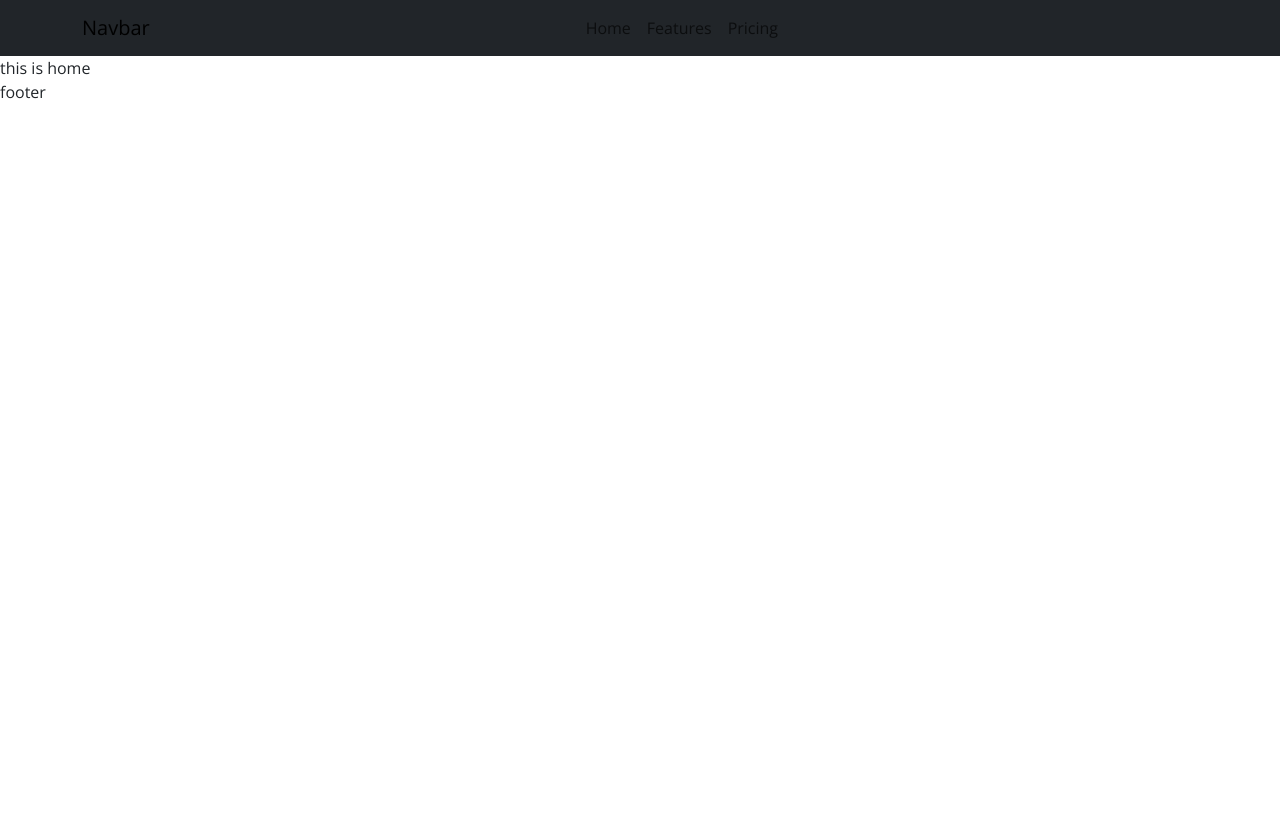
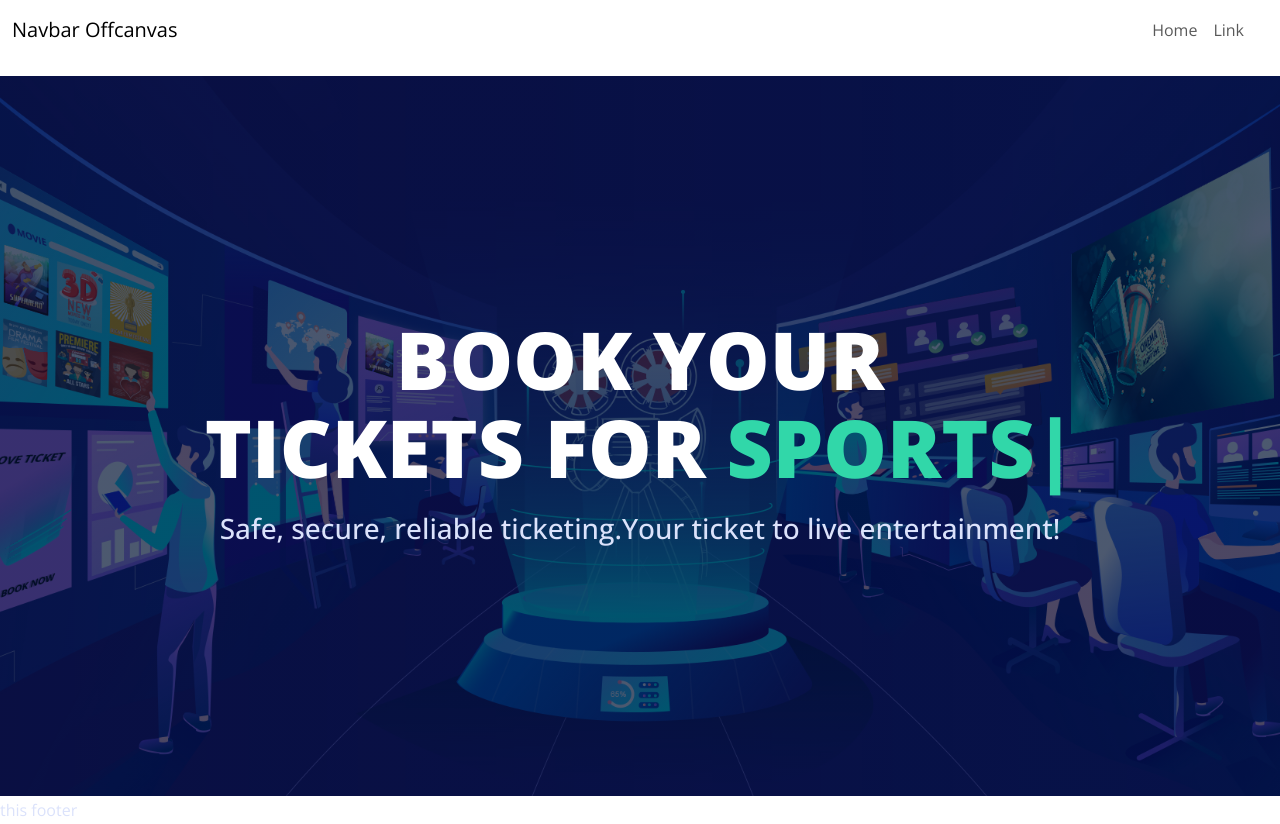
Before and after one commit to Solaiman366882/Boleto_Show_FrontEnd, a React (Vite) app: page / in a window 1280 px wide. Before the commit the page ends 800 px from the top, so only its background shows below. Built offline with nearby package versions, Linux system fonts and the light colour scheme.

Commit message:
banner section design completed

```diff
--- a/package.json
+++ b/package.json
@@ -14,7 +14,8 @@
     "react": "^18.2.0",
     "react-bootstrap": "^2.10.0",
     "react-dom": "^18.2.0",
-    "react-router-dom": "^6.21.3"
+    "react-router-dom": "^6.21.3",
+    "react-type-animation": "^3.2.0"
   },
   "devDependencies": {
     "@types/react": "^18.2.43",
--- /dev/null
+++ b/src/Components/Banner/Banner.jsx
@@ -0,0 +1,33 @@
+import { TypeAnimation } from "react-type-animation";
+
+const Banner = () => {
+	return (
+		<div className="banner-section">
+			<div className="hero">
+				<h1>
+					book your <br /> tickets for <span><TypeAnimation
+					sequence={[
+						// Same substring at the start will only be typed out once, initially
+						"Movie",
+						2000, // wait 1s before replacing "Mice" with "Hamsters"
+						"Events",
+						2000,
+						"Sports",
+						2000,
+					]}
+					wrapper="span"
+					speed={50}
+					style={{  display: "inline-block" }}
+					repeat={Infinity}
+				/> </span>
+				</h1>
+				<h2>
+					Safe, secure, reliable ticketing.Your ticket to live
+					entertainment!
+				</h2>
+			</div>
+		</div>
+	);
+};
+
+export default Banner;
--- a/src/Components/Header/Header.jsx
+++ b/src/Components/Header/Header.jsx
@@ -1,16 +1,29 @@
-import { Container, Nav, Navbar } from "react-bootstrap";
+import { Container, Nav, Navbar, Offcanvas } from "react-bootstrap";
 
 const Header = () => {
     return (
-		<div>
-			<Navbar bg="dark" expand={"md"}>
-				<Container>
-					<Navbar.Brand href="#home">Navbar</Navbar.Brand>
-					<Nav className="m-auto">
-						<Nav.Link href="#home">Home</Nav.Link>
-						<Nav.Link href="#features">Features</Nav.Link>
-						<Nav.Link href="#pricing">Pricing</Nav.Link>
+        <div className="header-section">
+            <Navbar expand="md" className="mb-3 navbar-transparent ">
+                <Container fluid>
+                    <Navbar.Brand href="#">Navbar Offcanvas</Navbar.Brand>
+                    <Navbar.Toggle aria-controls={`offcanvasNavbar-expand-md`} />
+                    <Navbar.Offcanvas
+                        id={`offcanvasNavbar-expand-md`}
+                        aria-labelledby={`offcanvasNavbarLabel-expand-md`}
+                        placement="end"
+                    >
+                        <Offcanvas.Header closeButton>
+                            <Offcanvas.Title id={`offcanvasNavbarLabel-expand-md`}>
+                                Offcanvas
+                            </Offcanvas.Title>
+                        </Offcanvas.Header>
+                        <Offcanvas.Body>
+                            <Nav className="justify-content-end flex-grow-1 pe-3">
+                                <Nav.Link href="#action1">Home</Nav.Link>
+                                <Nav.Link href="#action2">Link</Nav.Link>
                             </Nav>
+                        </Offcanvas.Body>
+                    </Navbar.Offcanvas>
                 </Container>
             </Navbar>
         </div>
--- a/src/Layouts/MainLayouts.jsx
+++ b/src/Layouts/MainLayouts.jsx
@@ -1,14 +1,13 @@
 import { Outlet } from "react-router-dom";
 import Header from "../Components/Header/Header";
+import Footer from "../Components/Footer/Footer";
 
 const MainLayouts = () => {
 	return (
 		<div>
-			<div><Header></Header></div>
-			<div>
-				<Outlet></Outlet>
-			</div>
-			<div>footer</div>
+			<Header></Header>
+			<Outlet></Outlet>
+			<Footer></Footer>
 		</div>
 	);
 };
--- a/src/Pages/Home/Home.jsx
+++ b/src/Pages/Home/Home.jsx
@@ -1,9 +1,10 @@
+import Banner from "../../Components/Banner/Banner";
 
 
 const Home = () => {
     return (
         <div>
-            this is home
+            <Banner></Banner>
         </div>
     );
 };
--- a/src/index.css
+++ b/src/index.css
@@ -1,3 +1,64 @@
-body{
-    font-family: 'Open Sans', sans-serif;
+/* =================== Global Css Start ==================== */
+body {
+	font-family: "Open Sans", sans-serif;
+	color: #dbe2fb;
+	line-height: 28px;
 }
+::selection {
+	background: #b3d4fc;
+	text-shadow: none;
+}
+.section-padding{
+    padding: 90px 0;
+}
+.header-section{
+    background: transparent !important;
+}
+.navbar-transparent {
+    background-color: transparent !important;
+    backdrop-filter: blur(5px);
+    -webkit-backdrop-filter: blur(5px);
+}
+
+.navbar .offcanvas-body {
+    padding-top: 56px;
+}
+
+/* =================== Global Css End ==================== */
+
+/* =================== Banner Section Css Start ==================== */
+.banner-section {
+	width: 100%;
+	background: linear-gradient(rgba(0, 18, 50, 0.7), rgba(0, 18, 50, 0.7)),
+		url(./assets/Images/banner.jpg);
+	background-size: cover;
+	background-position: center;
+	background-attachment: fixed;
+}
+.banner-section .hero {
+	width: 100%;
+	min-height: 90vh;
+	display: flex;
+	justify-content: center;
+	align-items: center;
+	flex-direction: column;
+    padding: 0 20px;
+}
+.banner-section .hero h1 {
+	font-size: 80px;
+	line-height: 1.1;
+	text-transform: uppercase;
+	margin-bottom: 18px;
+	font-weight: 800;
+	text-align: center;
+	color: #fff;
+}
+.banner-section .hero h1 span {
+	color: #31d7a9;
+}
+.banner-section .hero h2 {
+	font-size: 28px;
+	line-height: 1.4;
+	text-align: center;
+}
+/* =================== Banner Section Css End ==================== */
```
Also changed, not shown: 1 other file (tests, documents, lock files or other folders). Lines whose indentation alone changed are shown as unchanged.
